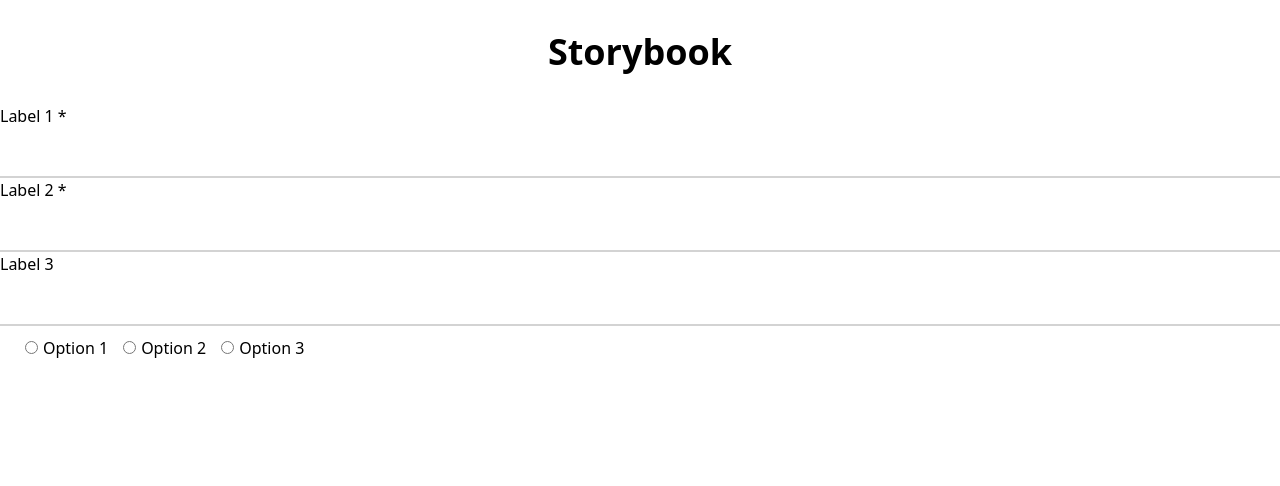
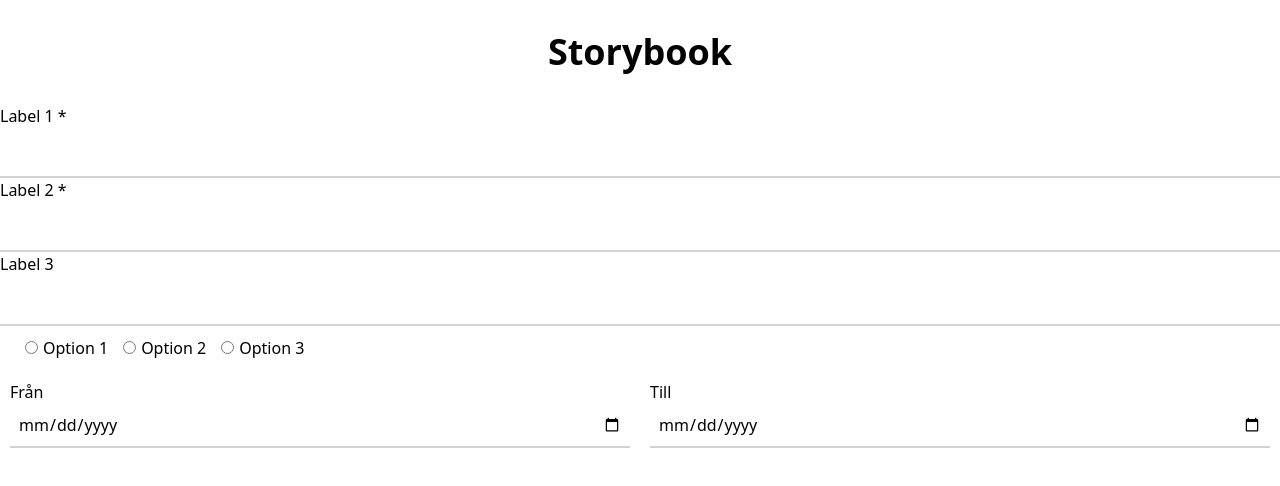
Before and after one commit to Dekeypetey40/react-componenets-opsy, a React (Vite) app: page / in a window 1280 px wide. Shown: the top 486 px of the page. Built offline with nearby package versions, Linux system fonts and the light colour scheme.

Commit message:
Add datefield component with validation

```diff
--- a/src/App.jsx
+++ b/src/App.jsx
@@ -2,9 +2,44 @@
 import "./assets/css/style.css";
 import TextField from "./components/Field/TextField";
 import RadioButton from "./components/Field/RadioField";
+import DateField from "./components/Field/DateField";
 
 function App() {
   const [selectedOption, setSelectedOption] = useState("");
+  const [startDate, setStartDate] = useState("");
+  const [endDate, setEndDate] = useState("");
+
+  const handleStartDateChange = (value) => {
+    if (endDate) {
+      // Only perform validation if endDate has a value
+      const startDateValue = new Date(value);
+      const endDateValue = new Date(endDate);
+
+      if (startDateValue < endDateValue) {
+        setStartDate(value);
+      } else {
+        alert("Start date must be before end date");
+      }
+    } else {
+      setStartDate(value); // If endDate doesn't have a value, just set the start date
+    }
+  };
+
+  const handleEndDateChange = (value) => {
+    if (startDate) {
+      // Only perform validation if startDate has a value
+      const startDateValue = new Date(startDate);
+      const endDateValue = new Date(value);
+
+      if (endDateValue > startDateValue) {
+        setEndDate(value);
+      } else {
+        alert("End date must be after start date");
+      }
+    } else {
+      setEndDate(value); // If startDate doesn't have a value, just set the end date
+    }
+  };
 
   const handleChange = (event) => {
     setSelectedOption(event.target.value);
@@ -49,6 +84,18 @@
             onChange={handleChange}
           />
         </div>
+        <div className="datefield-container">
+          <DateField
+            label="Från"
+            value={startDate}
+            onChange={(event) => handleStartDateChange(event.target.value)}
+          />
+          <DateField
+            label="Till"
+            value={endDate}
+            onChange={(event) => handleEndDateChange(event.target.value)}
+          />
+        </div>
       </div>
     </>
   );
--- a/src/components/Field/Fields.css
+++ b/src/components/Field/Fields.css
@@ -29,3 +29,8 @@
     margin-bottom: 5px;
     margin-left: 15px;
 }
+
+.datefield-container {
+  display: flex;
+  justify-content: space-between;
+}
```
Also changed, not shown: 2 other files (tests, documents, lock files or other folders).
